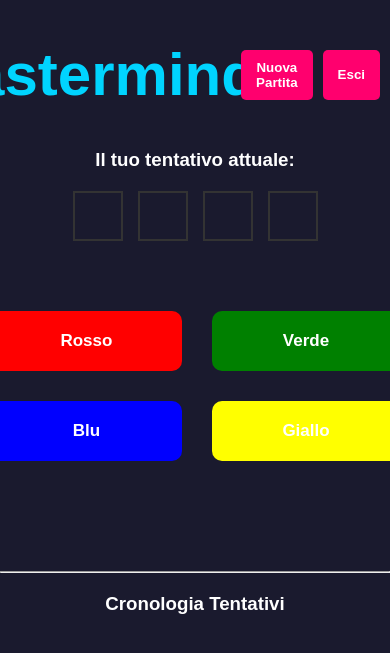
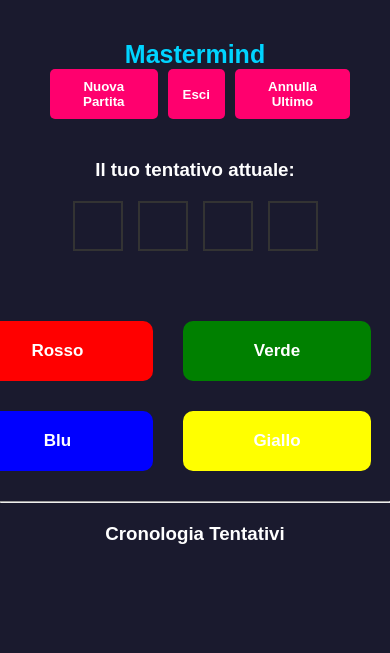
Before and after one commit to matteoQuerini/Mastermind, a PHP site: page /dashboard.php in a window 390 px wide; the page is wider, and only the part inside the window is pictured. Shown: the top 653 px of that part. Run offline with PHP 8.4, Linux system fonts and the light colour scheme; the visitor is signed in with stand-in values (Sample User, id 1).

Commit message:
aggiunta media query per mobile

```diff
--- a/Codice/style.css
+++ b/Codice/style.css
@@ -335,3 +335,27 @@ h1, h3 {
 .bottone-logout:hover {
     background-color: #cc0056;
 }
+
+@media(width < 391px){
+
+    .dashboard-header h1 {
+        font-size: 25px;
+    }
+
+    .dashboard-header {
+
+        display: flex;
+        flex-direction: column;
+        justify-content: center;
+
+    }
+
+    .controls {
+        padding-bottom: 10px;
+        margin: 10px;
+        width: 80%;
+    }
+
+
+
+}
```
